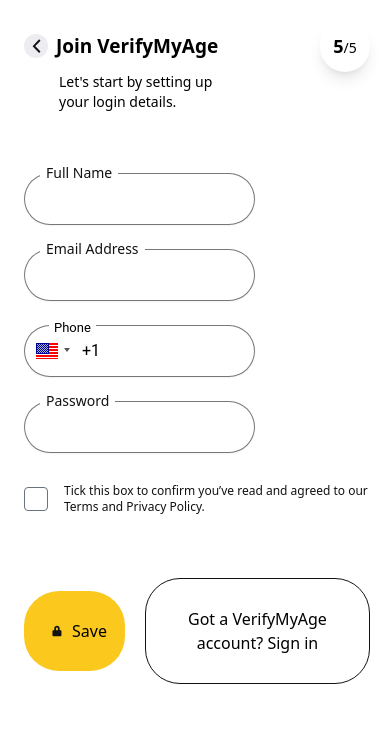
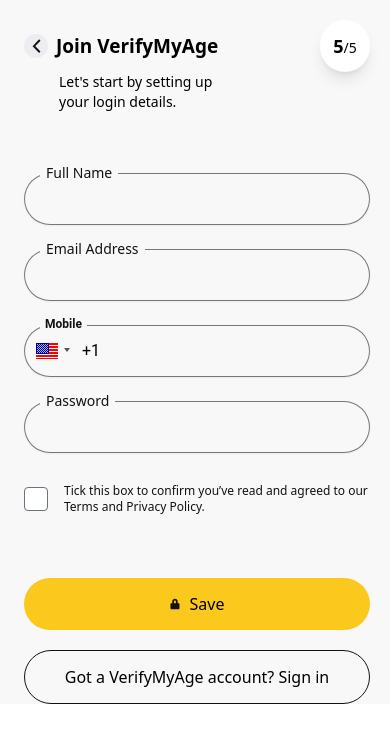
Before and after one commit to LucasGalhardoLima/verifymy-test, a Next.js app: page / in a window 390 px wide. Shown: the top 742 px of the page. Built offline with nearby package versions, Linux system fonts and the light colour scheme.

Commit message:
feat: changed mobile version visuals

```diff
--- a/app/globals.css
+++ b/app/globals.css
@@ -4,9 +4,19 @@
 
 
 .react-tel-input .form-control {
-    @apply rounded-full w-2/3 py-3.5 border-0 shadow-sm ring-1 ring-inset ring-sonic-silver !important;
+    @apply bg-white-smoke md:bg-white rounded-full w-full md:w-2/3 py-3.5 border-0 shadow-sm ring-1 ring-inset ring-sonic-silver !important;
 }
 
 .react-tel-input .form-control:focus {
     @apply ring-2 border-dark-grey ring-dark-grey !important;
 }
+
+.react-tel-input .special-label {
+    @apply bg-white-smoke md:bg-white text-dark-grey top-[-10px] left-[16px] !important;
+    font-weight: 600 !important;
+    font-size: 12px !important;
+}
+
+.react-tel-input .special-label>p {
+    font-weight: 500 !important;
+}
--- a/app/layout.tsx
+++ b/app/layout.tsx
@@ -27,7 +27,7 @@
                             priority
                         />
                     </div>
-                    <div className="pl-6 pr-5 pt-5 md:py-12 md:pr-12 lg:pl-[89px]">
+                    <div className="pl-6 pr-5 pt-5 md:py-12 md:pr-12 lg:pl-[89px] bg-white-smoke md:bg-white">
                         {children}
                     </div>
                 </div>
--- a/app/page.tsx
+++ b/app/page.tsx
@@ -7,7 +7,7 @@
 import { useFormik } from "formik";
 import * as Yup from "yup";
 import PhoneInput from "react-phone-input-2";
-import 'react-phone-input-2/lib/material.css'
+import "react-phone-input-2/lib/material.css";
 
 const inter = Inter({ subsets: ["latin"] });
 
@@ -17,6 +17,7 @@
         initialValues: {
             fullName: "",
             email: "",
+            mobile: "",
             password: "",
         },
         validationSchema: Yup.object({
@@ -26,6 +27,7 @@
             email: Yup.string()
                 .email("Invalid email address")
                 .required("Required"),
+            mobile: Yup.string().required("Required"),
             password: Yup.string().required("Required"),
         }),
         onSubmit: () => {
@@ -84,33 +86,33 @@
             </section>
             <form className="mt-[61px]" onSubmit={formik.handleSubmit}>
                 <div className="mb-6">
-                    <div className="bg-white absolute ml-4 -mt-3 px-1.5">
+                    <div className="bg-white-smoke md:bg-white absolute ml-4 -mt-3 px-1.5">
                         <label
                             htmlFor="fullName"
                             className="block text-sm font-medium leading-6 text-dark-grey"
                         >
-                            <p className="bg-white">Full Name</p>
+                            Full Name
                         </label>
                     </div>
 
                     <div>
                         <input
+                            className="bg-white-smoke md:bg-white block w-full md:w-2/3 rounded-full border-0 px-4 py-3.5 text-dark-grey shadow-sm ring-1 ring-inset ring-sonic-silver placeholder:text-gray-400 focus:ring-2 focus:ring-inset focus:ring-dark-grey sm:text-sm sm:leading-6"
                             id="fullName"
                             name="fullName"
                             type="text"
-                            className="block w-2/3 rounded-full border-0 px-4 py-3.5 text-dark-grey shadow-sm ring-1 ring-inset ring-sonic-silver placeholder:text-gray-400 focus:ring-2 focus:ring-inset focus:ring-dark-grey sm:text-sm sm:leading-6"
                             onChange={formik.handleChange}
                             onBlur={formik.handleBlur}
                             value={formik.values.fullName}
                         />
                         {formik.touched.fullName && formik.errors.fullName ? (
-                            <div>{formik.errors.fullName}</div>
+                            <p className="text-warning text-xs font-semibold ml-2">{formik.errors.fullName}</p>
                         ) : null}
                     </div>
                 </div>
 
                 <div className="mb-6">
-                    <div className="bg-white absolute ml-4 -mt-3 px-1.5">
+                    <div className="bg-white-smoke md:bg-white absolute ml-4 -mt-3 px-1.5">
                         <label
                             htmlFor="email"
                             className="block text-sm font-medium leading-6 text-dark-grey"
@@ -121,7 +123,7 @@
 
                     <div>
                         <input
-                            className="block w-2/3 rounded-full border-0 px-4 py-3.5 text-dark-grey shadow-sm ring-1 ring-inset ring-sonic-silver placeholder:text-gray-400 focus:ring-2 focus:ring-inset focus:ring-dark-grey sm:text-sm sm:leading-6"
+                            className="bg-white-smoke md:bg-white block w-full md:w-2/3 rounded-full border-0 px-4 py-3.5 text-dark-grey shadow-sm ring-1 ring-inset ring-sonic-silver placeholder:text-gray-400 focus:ring-2 focus:ring-inset focus:ring-dark-grey sm:text-sm sm:leading-6"
                             id="email"
                             name="email"
                             type="email"
@@ -130,7 +132,7 @@
                             value={formik.values.email}
                         />
                         {formik.touched.email && formik.errors.email ? (
-                            <div>{formik.errors.email}</div>
+                            <p className="text-warning text-xs font-semibold ml-2">{formik.errors.email}</p>
                         ) : null}
                     </div>
                 </div>
@@ -138,38 +140,17 @@
                 <div className="mb-6">
                     <PhoneInput
                         country={"us"}
-                        value={formik.values.email}
+                        value={formik.values.mobile}
                         onChange={formik.handleChange}
-                        inputClass="rounded-full w-2/3"
+                        specialLabel="Mobile"
                     />
-                    {/* <div className="bg-white absolute ml-4 -mt-3 px-1.5">
-                        <label
-                            htmlFor="email"
-                            className="block text-sm font-medium leading-6 text-dark-grey"
-                        >
-                            Phone number
-                        </label>
-                    </div>
-                    <div className="flex w-2/3 rounded-full border-0 px-4 py-3.5 text-dark-grey shadow-sm ring-1 ring-inset ring-sonic-silver placeholder:text-gray-400 focus:ring-2 focus:ring-inset focus:ring-dark-grey sm:text-sm sm:leading-6">
-                        <select
-                            id="country"
-                            name="country"
-                            autoComplete="country"
-                            className="py-0 rounded-md border-0 focus:outline-none focus:ring-2 focus:ring-inset focus:ring-dark-grey sm:text-sm"
-                        >
-                            <option>US</option>
-                            <option>CA</option>
-                            <option>EU</option>
-                        </select>
-                        <input
-                            type="phone"
-                            className="w-full focus:outline-none"
-                        />
-                    </div> */}
+                    {formik.touched.mobile && formik.errors.mobile ? (
+                            <p className="text-warning text-xs font-semibold ml-2">{formik.errors.mobile}</p>
+                        ) : null}
                 </div>
 
                 <div className="mb-6">
-                    <div className="bg-white absolute ml-4 -mt-3 px-1.5">
+                    <div className="bg-white-smoke md:bg-white absolute ml-4 -mt-3 px-1.5">
                         <label
                             htmlFor="password"
                             className="block text-sm font-medium leading-6 text-dark-grey"
@@ -180,7 +161,7 @@
 
                     <div>
                         <input
-                            className="block w-2/3 rounded-full border-0 px-4 py-3.5 text-dark-grey shadow-sm ring-1 ring-inset ring-sonic-silver placeholder:text-gray-400 focus:ring-2 focus:ring-inset focus:ring-dark-grey sm:text-sm sm:leading-6"
+                            className="bg-white-smoke md:bg-white block w-full md:w-2/3 rounded-full border-0 px-4 py-3.5 text-dark-grey shadow-sm ring-1 ring-inset ring-sonic-silver placeholder:text-gray-400 focus:ring-2 focus:ring-inset focus:ring-dark-grey sm:text-sm sm:leading-6"
                             id="password"
                             name="password"
                             type="password"
@@ -189,7 +170,7 @@
                             value={formik.values.password}
                         />
                         {formik.touched.password && formik.errors.password ? (
-                            <div>{formik.errors.password}</div>
+                            <p className="text-warning text-xs font-semibold ml-2">{formik.errors.password}</p>
                         ) : null}
                     </div>
                 </div>
@@ -215,9 +196,9 @@
                     </div>
                 </div>
 
-                <div className="mt-[63px] flex items-center">
+                <div className="mt-[63px] grid-cols-1 md:flex md:items-center">
                     <button
-                        className="p-7 bg-light-yellow rounded-4xl flex items-center"
+                        className="w-full md:w-auto p-3.5 md:p-7 mb-5 md:mb-0 bg-light-yellow rounded-4xl flex items-center justify-center"
                         type="submit"
                     >
                         <Image
@@ -232,7 +213,7 @@
                     </button>
 
                     <button
-                        className="ml-5 p-7 rounded-4xl border border-dark-grey"
+                        className="w-full md:w-auto md:ml-5 p-3.5 md:p-7 rounded-4xl border border-dark-grey"
                         type="button"
                     >
                         Got a VerifyMyAge account? Sign in
```
